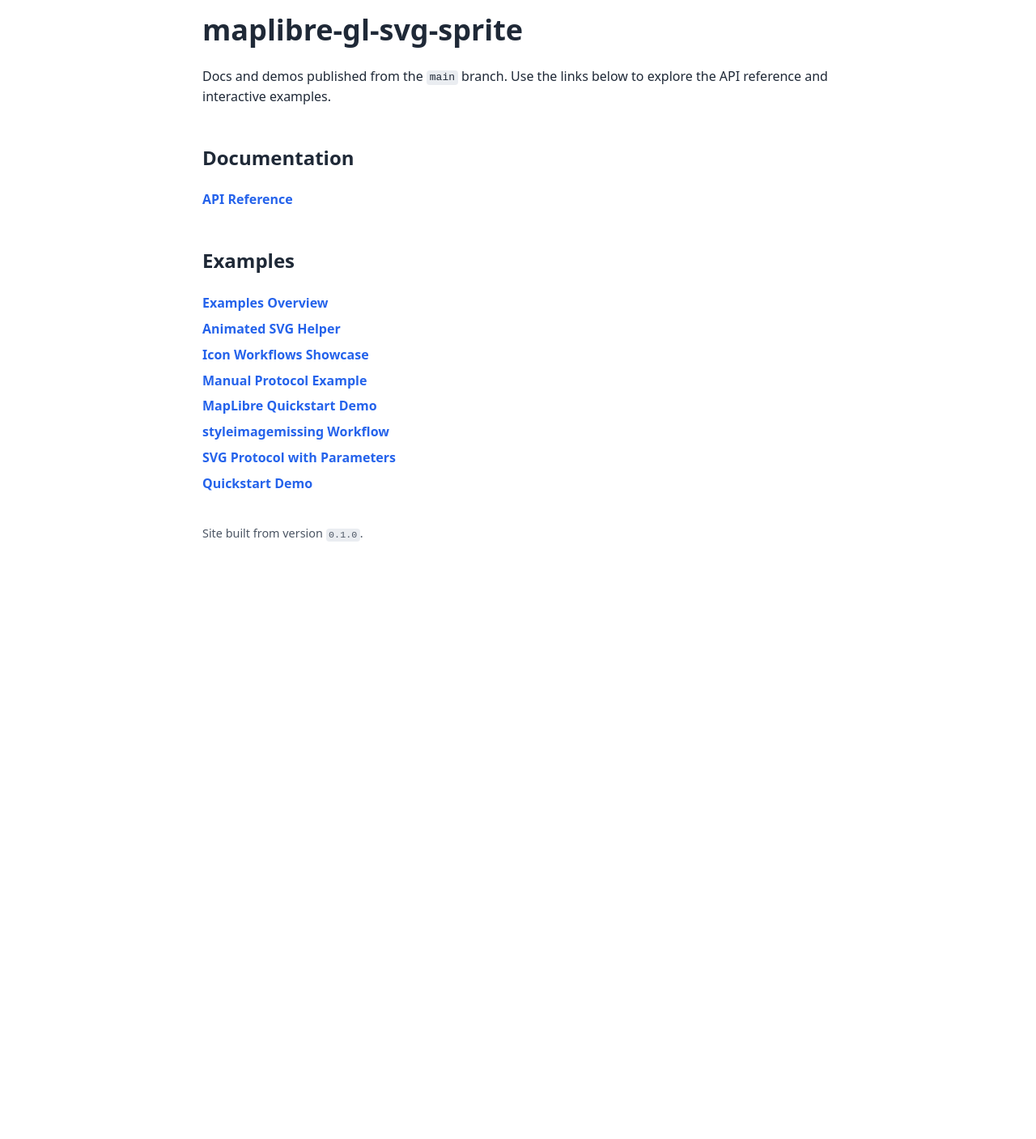
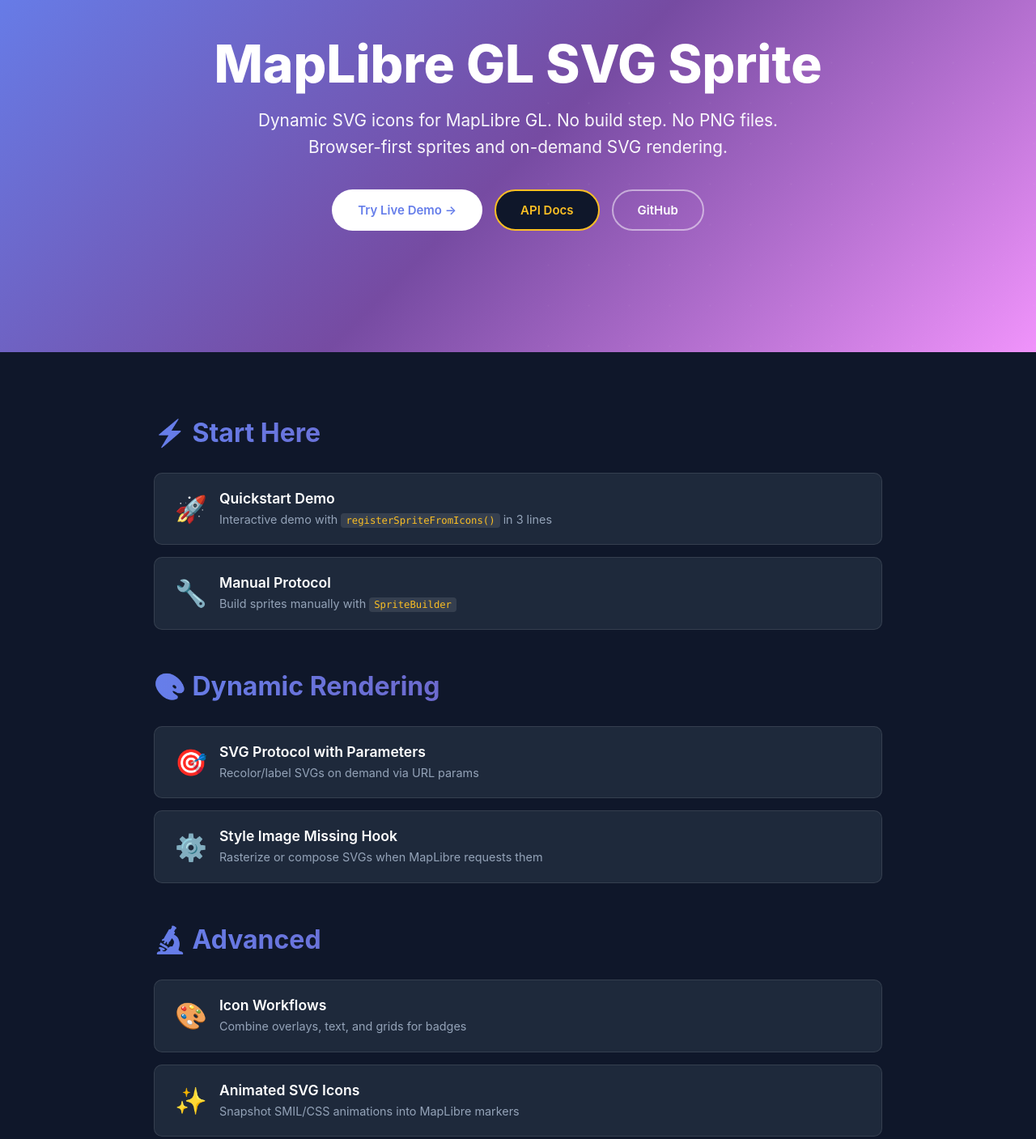
Before and after one commit to OpenDataLand/maplibre-gl-svg-sprite, a plain HTML site: page index.html in a window 1280 px wide. Shown: the part 40-1447 px from the top of the page at 81% size. Before the commit the page ends 800 px from the top, so only its background shows below. Drawn offline with Linux system fonts and the light colour scheme.

Commit message:
Update index

```diff
--- a/index.html
+++ b/index.html
@@ -1,40 +1,124 @@
 <!doctype html>
 <html lang="en">
+
 <head>
   <meta charset="utf-8" />
   <meta name="viewport" content="width=device-width, initial-scale=1" />
-    <title>maplibre-gl-svg-sprite &mdash; Documentation & Examples</title>
+  <title>MapLibre GL SVG Sprite — Home</title>
   <style>
-      :root { color-scheme: light dark; }
-      body { font-family: system-ui, -apple-system, "Segoe UI", Roboto, sans-serif; margin: 48px auto; max-width: 780px; line-height: 1.6; color: #1f2937; padding: 0 16px; }
-      h1 { margin-bottom: 0.2em; font-size: 2.25rem; }
-      h2 { margin-top: 1.8em; font-size: 1.5rem; }
-      ul { list-style: none; padding: 0; }
-      li { margin: 0.4em 0; }
-      a { color: #2563eb; text-decoration: none; font-weight: 600; }
-      a:hover { text-decoration: underline; }
-      code { background: rgba(148, 163, 184, 0.2); padding: 0.1em 0.3em; border-radius: 4px; }
-      .meta { margin-top: 2.5em; font-size: 0.9em; color: #4b5563; }
+    * { margin: 0; padding: 0; box-sizing: border-box; }
+    body { font-family: -apple-system, BlinkMacSystemFont, 'Segoe UI', Roboto, Oxygen, Ubuntu, sans-serif; background: #0f172a; color: white; }
+
+    .hero { background: linear-gradient(135deg, #667eea 0%, #764ba2 50%, #f093fb 100%); padding: 80px 20px 100px; text-align: center; position: relative; overflow: hidden; }
+    .hero::before { content: ''; position: absolute; width: 200%; height: 200%; background: radial-gradient(circle, rgba(255, 255, 255, 0.1) 1px, transparent 1px); background-size: 50px 50px; animation: drift 20s linear infinite; opacity: 0.5; }
+    @keyframes drift { from { transform: translate(0, 0); } to { transform: translate(50px, 50px); } }
+    .hero-content { position: relative; z-index: 1; max-width: 900px; margin: 0 auto; }
+    h1 { font-size: clamp(2.5rem, 8vw, 4rem); font-weight: 800; margin-bottom: 15px; }
+    .tagline { font-size: clamp(1rem, 3vw, 1.3rem); margin-bottom: 35px; opacity: 0.95; line-height: 1.6; }
+
+    .cta-buttons { display: flex; gap: 15px; justify-content: center; flex-wrap: wrap; margin-bottom: 50px; }
+    .btn { padding: 14px 30px; border-radius: 50px; font-size: 15px; font-weight: 600; text-decoration: none; transition: all 0.3s ease; border: 2px solid transparent; display: inline-block; }
+    .btn-primary { background: white; color: #667eea; }
+    .btn-primary:hover { transform: translateY(-2px); box-shadow: 0 10px 30px rgba(0, 0, 0, 0.2); }
+    .btn-secondary { background: transparent; color: white; border-color: rgba(255, 255, 255, 0.5); }
+    .btn-secondary:hover { background: rgba(255, 255, 255, 0.1); border-color: white; }
+    .btn-docs { background: #0f172a; color: #fbbf24; border-color: #fbbf24; }
+    .btn-docs:hover { background: rgba(251, 191, 36, 0.15); }
+
+    .examples { background: #0f172a; padding: 80px 20px; }
+    .container { max-width: 900px; margin: 0 auto; }
+    .section-title { font-size: 2rem; margin-bottom: 30px; background: linear-gradient(to right, #667eea, #764ba2); -webkit-background-clip: text; -webkit-text-fill-color: transparent; background-clip: text; }
+
+    .example-grid { display: grid; gap: 15px; margin-bottom: 50px; }
+    .example-card { background: #1e293b; border: 1px solid rgba(255, 255, 255, 0.1); border-radius: 10px; padding: 20px 25px; text-decoration: none; color: white; transition: all 0.3s ease; display: flex; align-items: center; gap: 15px; }
+    .example-card:hover { border-color: #667eea; transform: translateX(5px); box-shadow: 0 5px 20px rgba(102, 126, 234, 0.2); }
+    .example-icon { font-size: 2rem; flex-shrink: 0; }
+    .example-content { flex: 1; }
+    .example-title { font-size: 1.1rem; font-weight: 600; margin-bottom: 5px; }
+    .example-desc { font-size: 0.9rem; color: #94a3b8; line-height: 1.5; }
+
+    code { background: rgba(255, 255, 255, 0.1); color: #fbbf24; padding: 2px 6px; border-radius: 4px; font-size: 0.85em; font-family: 'Monaco', 'Menlo', monospace; }
   </style>
 </head>
+
 <body>
-    <h1>maplibre-gl-svg-sprite</h1>
-    <p>Docs and demos published from the <code>main</code> branch. Use the links below to explore the API reference and interactive examples.</p>
-    <h2>Documentation</h2>
-    <ul>
-          <li><a href="api/index.html">API Reference</a></li>
-    </ul>
-    <h2>Examples</h2>
-    <ul>
-          <li><a href="examples/index.html">Examples Overview</a></li>
-          <li><a href="examples/maplibre-animated-svg.html">Animated SVG Helper</a></li>
-          <li><a href="examples/maplibre-icon-workflows.html">Icon Workflows Showcase</a></li>
-          <li><a href="examples/maplibre-manual-protocol.html">Manual Protocol Example</a></li>
-          <li><a href="examples/maplibre-quickstart.html">MapLibre Quickstart Demo</a></li>
-          <li><a href="examples/maplibre-styleimagemissing.html">styleimagemissing Workflow</a></li>
-          <li><a href="examples/maplibre-svg-protocol.html">SVG Protocol with Parameters</a></li>
-          <li><a href="examples/quickstart.html">Quickstart Demo</a></li>
-    </ul>
-    <p class="meta">Site built from version <code>0.1.0</code>.</p>
+  <div class="hero">
+    <div class="hero-content">
+      <h1>MapLibre GL SVG Sprite</h1>
+      <p class="tagline">
+        Dynamic SVG icons for MapLibre GL. No build step. No PNG files.<br>
+        Browser-first sprites and on-demand SVG rendering.
+      </p>
+
+      <div class="cta-buttons">
+        <a href="examples/quickstart.html" class="btn btn-primary">Try Live Demo →</a>
+        <a href="https://opendataland.github.io/maplibre-gl-svg-sprite/api/" class="btn btn-docs">API Docs</a>
+        <a href="https://github.com/opendataland/maplibre-gl-svg-sprite" class="btn btn-secondary">GitHub</a>
+      </div>
+    </div>
+  </div>
+
+  <div class="examples">
+    <div class="container">
+      <h2 class="section-title">⚡ Start Here</h2>
+      <div class="example-grid">
+        <a href="examples/quickstart.html" class="example-card">
+          <div class="example-icon">🚀</div>
+          <div class="example-content">
+            <div class="example-title">Quickstart Demo</div>
+            <div class="example-desc">Interactive demo with <code>registerSpriteFromIcons()</code> in 3 lines</div>
+          </div>
+        </a>
+
+        <a href="examples/maplibre-manual-protocol.html" class="example-card">
+          <div class="example-icon">🔧</div>
+          <div class="example-content">
+            <div class="example-title">Manual Protocol</div>
+            <div class="example-desc">Build sprites manually with <code>SpriteBuilder</code></div>
+          </div>
+        </a>
+      </div>
+
+      <h2 class="section-title">🎨 Dynamic Rendering</h2>
+      <div class="example-grid">
+        <a href="examples/maplibre-svg-protocol.html" class="example-card">
+          <div class="example-icon">🎯</div>
+          <div class="example-content">
+            <div class="example-title">SVG Protocol with Parameters</div>
+            <div class="example-desc">Recolor/label SVGs on demand via URL params</div>
+          </div>
+        </a>
+
+        <a href="examples/maplibre-styleimagemissing.html" class="example-card">
+          <div class="example-icon">⚙️</div>
+          <div class="example-content">
+            <div class="example-title">Style Image Missing Hook</div>
+            <div class="example-desc">Rasterize or compose SVGs when MapLibre requests them</div>
+          </div>
+        </a>
+      </div>
+
+      <h2 class="section-title">🔬 Advanced</h2>
+      <div class="example-grid">
+        <a href="examples/maplibre-icon-workflows.html" class="example-card">
+          <div class="example-icon">🎨</div>
+          <div class="example-content">
+            <div class="example-title">Icon Workflows</div>
+            <div class="example-desc">Combine overlays, text, and grids for badges</div>
+          </div>
+        </a>
+
+        <a href="examples/maplibre-animated-svg.html" class="example-card">
+          <div class="example-icon">✨</div>
+          <div class="example-content">
+            <div class="example-title">Animated SVG Icons</div>
+            <div class="example-desc">Snapshot SMIL/CSS animations into MapLibre markers</div>
+          </div>
+        </a>
+      </div>
+    </div>
+  </div>
+
 </body>
+
 </html>
```
Lines whose indentation alone changed are shown as unchanged.
